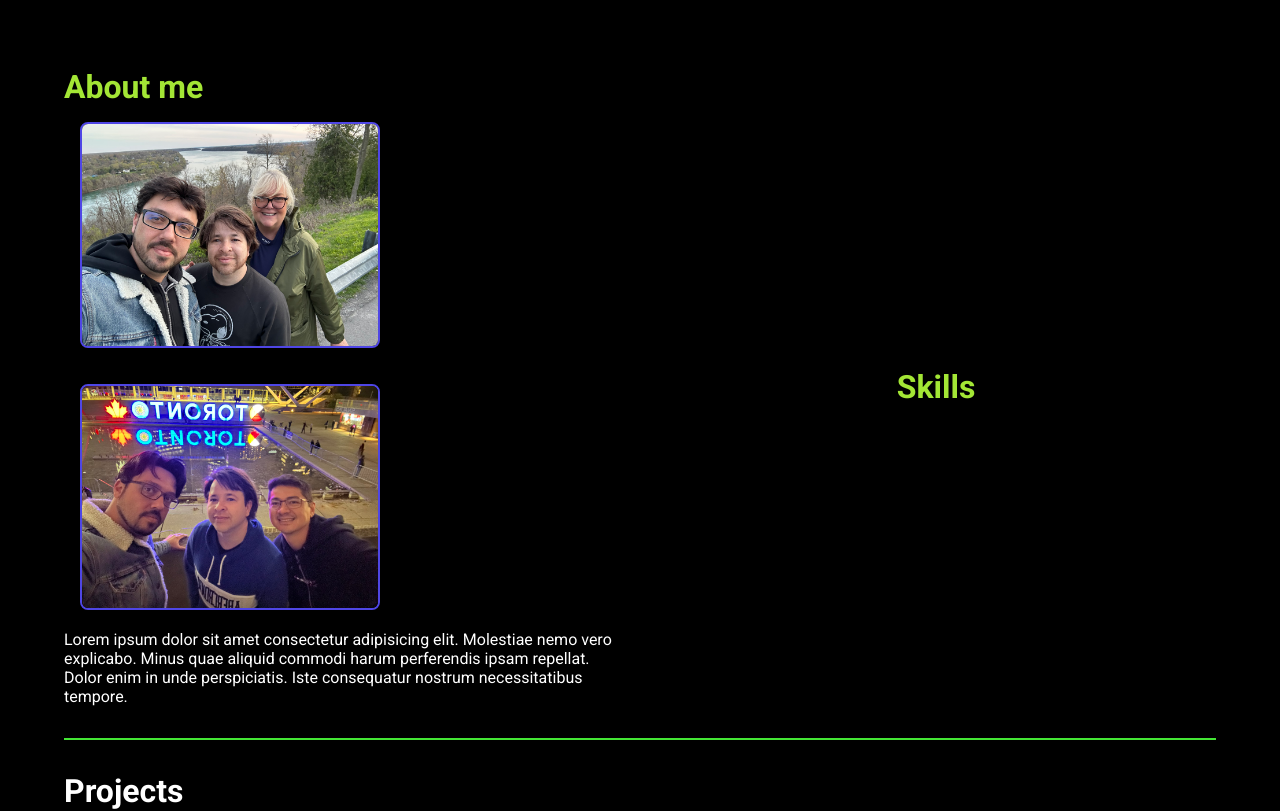
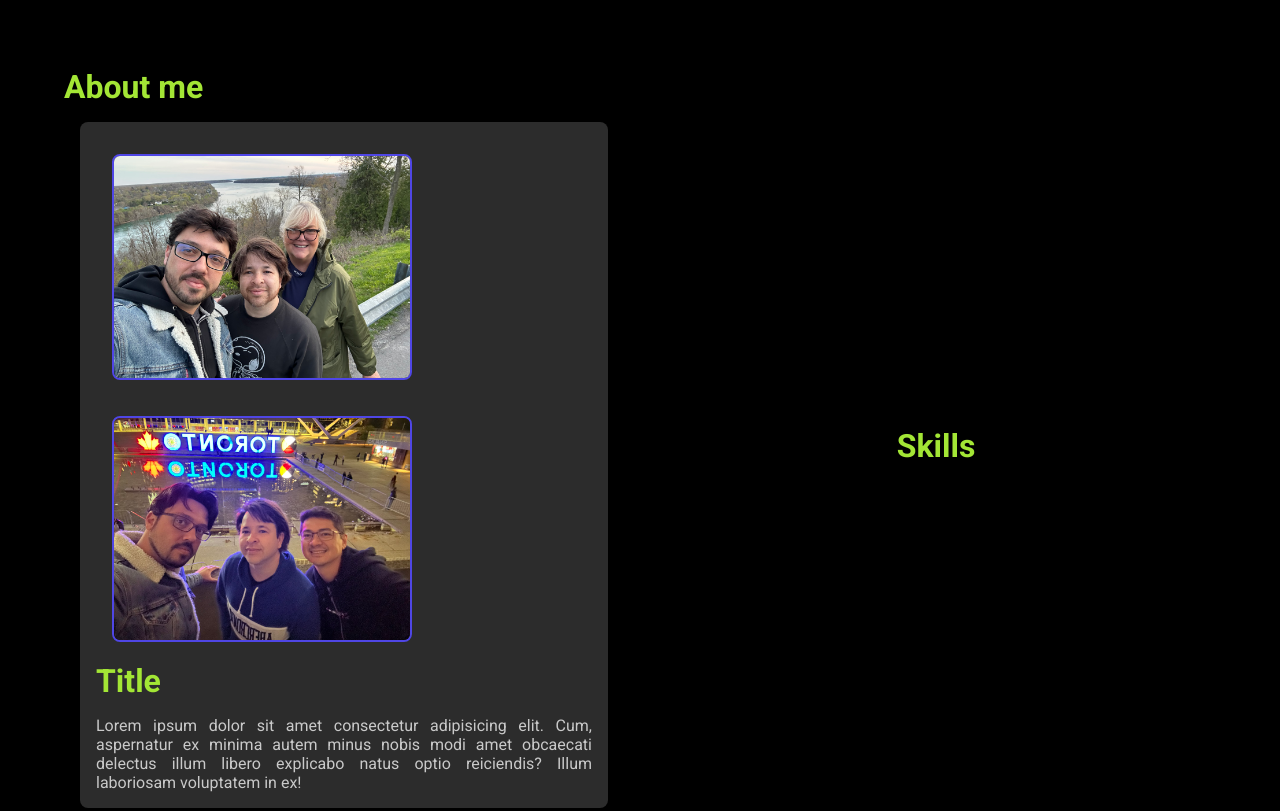
Before and after one commit to amaralBruno27866/brunoPortfolio, a React (Vite) app in the folder portfolio/: page / in a window 1280 px wide. Shown: the part 600-1411 px from the top of the page. Built offline with nearby package versions, Linux system fonts and the light colour scheme.

Commit message:
create: cape module

```diff
--- a/portfolio/src/components/AboutMe/About.jsx
+++ b/portfolio/src/components/AboutMe/About.jsx
@@ -1,4 +1,5 @@
 import {Chart} from './Chart/Chart';
+import { Cape } from './Cape/Cape';
 import styels from './About.module.css';
 
 export function About(){
@@ -6,13 +7,7 @@ export function About(){
         <div className={styels.about}>
             <div>
                 <h1>About me</h1>
-                <div>
-                    <img src="../../../img/IMG_0168.JPEG" alt="" />
-                    <img src="../../../img/IMG_0380.JPEG" alt="" />
-                    <p>
-                        Lorem ipsum dolor sit amet consectetur adipisicing elit. Molestiae nemo vero explicabo. Minus quae aliquid commodi harum perferendis ipsam repellat. Dolor enim in unde perspiciatis. Iste consequatur nostrum necessitatibus tempore.
-                    </p>
-                </div>
+                <Cape/>
             </div>
             <div>
                 <Chart/>
--- /dev/null
+++ b/portfolio/src/components/AboutMe/Cape/Cape.jsx
@@ -0,0 +1,19 @@
+import styles from './Cape.module.css';
+
+export function Cape(){
+    return(
+        <div className={styles.cape}>
+            <div className={styles.img}>
+                <img src="../../../img/IMG_0168.JPEG" alt="" />
+                <img src="../../../img/IMG_0380.JPEG" alt="" />
+            </div>
+            <div className={styles.content}>
+                <h1>Title</h1>
+                <p>Lorem ipsum dolor sit amet consectetur adipisicing elit. Cum, aspernatur
+                    ex minima autem minus nobis modi amet obcaecati delectus illum libero
+                    explicabo natus optio reiciendis? Illum laboriosam voluptatem in ex!
+                </p>
+            </div>
+        </div>
+    )
+}
--- /dev/null
+++ b/portfolio/src/components/AboutMe/Cape/Cape.module.css
@@ -0,0 +1,22 @@
+.cape{
+    background: var(--gray-900);
+    color: var(--gray-100);
+    max-width: 100%;
+    border-radius: 8px;
+    align-items: center;
+    margin: 1rem;
+    padding: 1rem;
+}
+
+.img{
+    align-items: center;
+}
+
+.content{
+    text-align: justify;
+}
+
+.content h1{
+    color: var(--orange-500);
+    margin-bottom: 1rem;
+}
```
